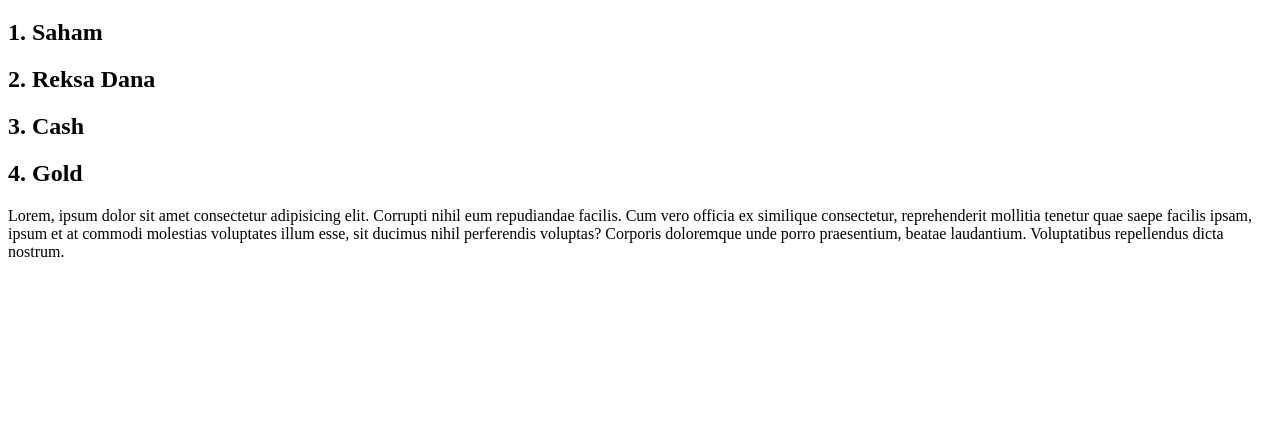
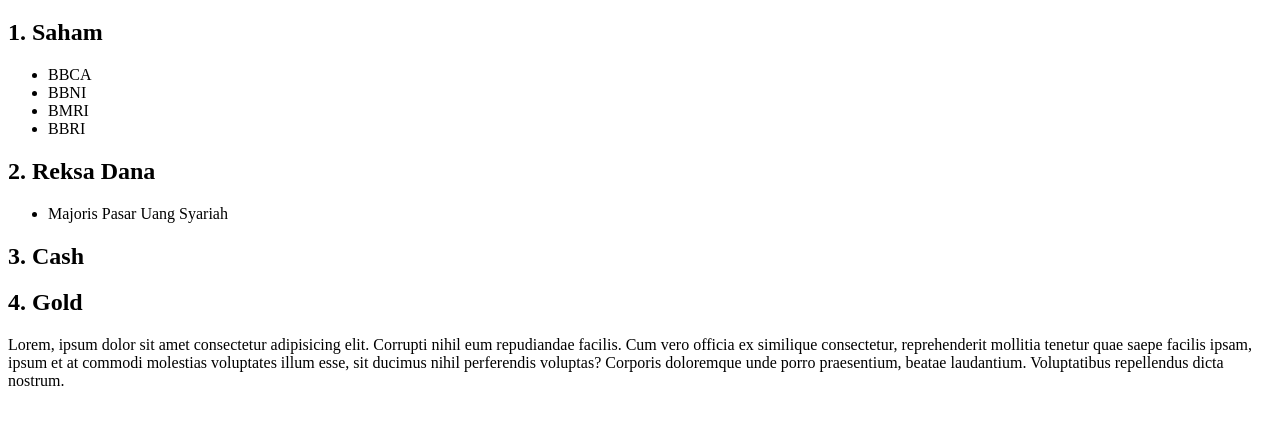
Before and after one commit to darmawanix/investama, a plain HTML site: page index.html in a window 1280 px wide. Shown: the part 61-486 px from the top of the page. Drawn offline with Linux system fonts and the light colour scheme.

Commit message:
Add opsi saham dan reksa dana
Opsi saham big four banks
Opsi reksa dana majoris

```diff
--- a/index.html
+++ b/index.html
@@ -8,7 +8,16 @@
   <body>
     <h1>Investasi Saya di Masa Depan</h1>
     <h2>1. Saham</h2>
+    <ul>
+      <li>BBCA</li>
+      <li>BBNI</li>
+      <li>BMRI</li>
+      <li>BBRI</li>
+    </ul>
     <h2>2. Reksa Dana</h2>
+    <ul>
+      <li>Majoris Pasar Uang Syariah</li>
+    </ul>
     <h2>3. Cash</h2>
     <h2>4. Gold</h2>
 
```
